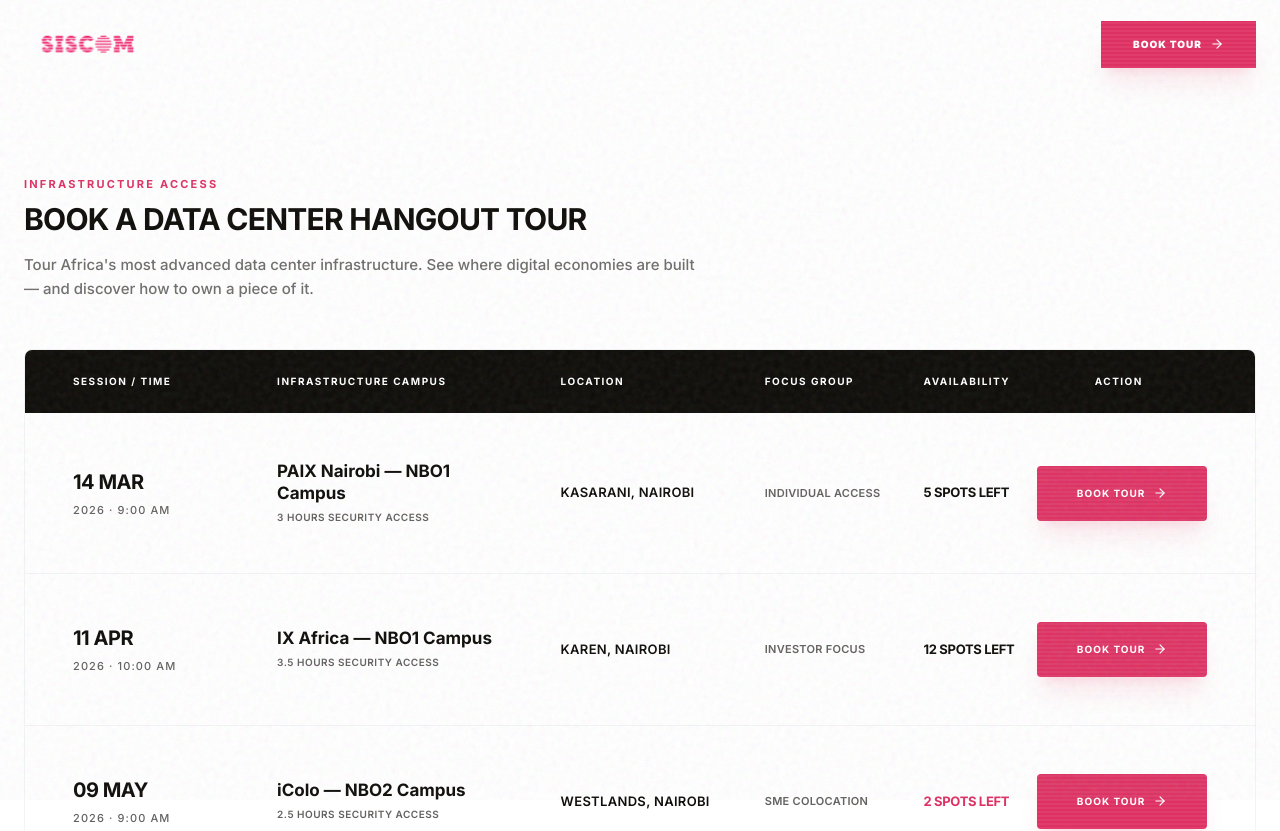
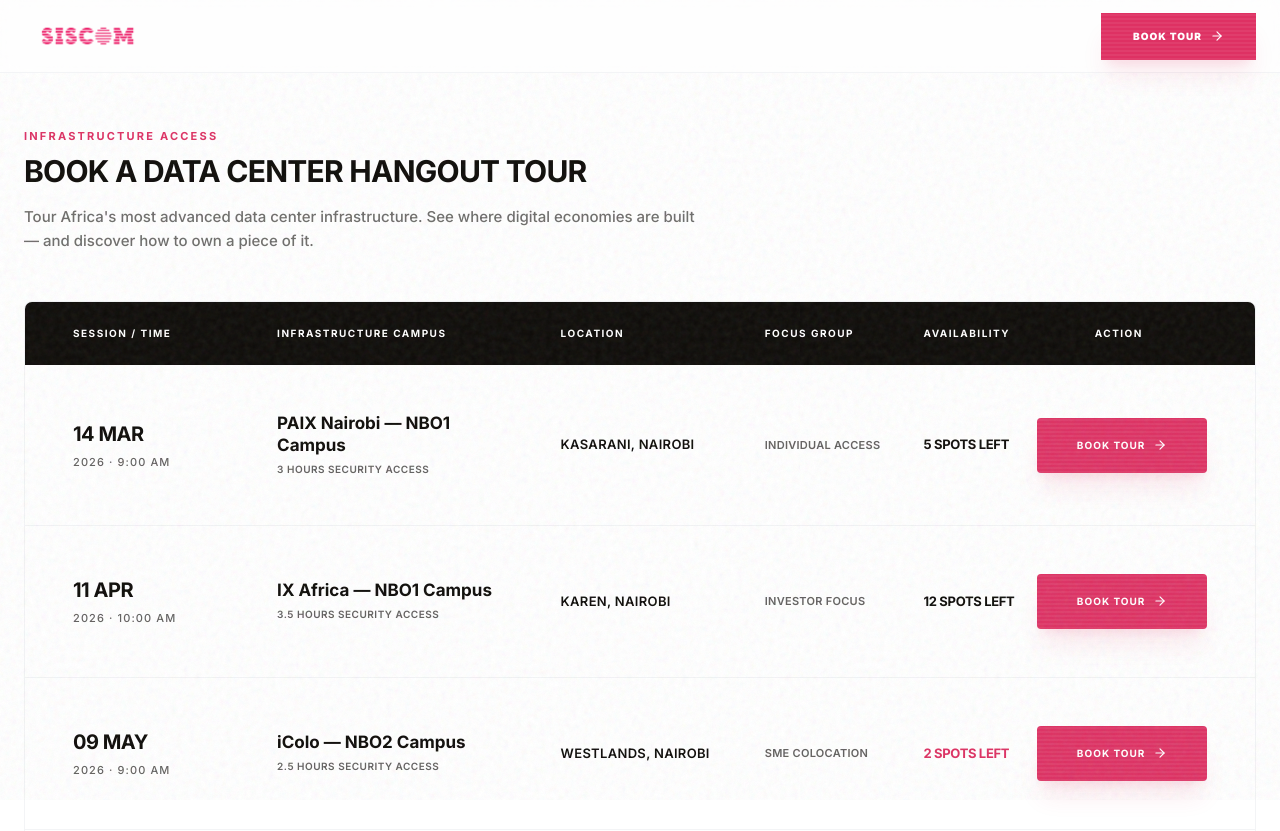
Before and after one commit to CodeWithFin/siscom-tour, a Next.js app: page / in a window 1280 px wide. Shown: the top 831 px of the page. Built offline with nearby package versions, Linux system fonts and the light colour scheme.

Commit message:
style: Reduce top padding on the tours section and refine Navbar's vertical padding and background effects.

```diff
--- a/src/app/page.tsx
+++ b/src/app/page.tsx
@@ -30,7 +30,7 @@
     <main className="relative bg-white selection:bg-crimson selection:text-white overflow-hidden">
       <div className="noise-overlay" />
       <Navbar />
-      <div className="pt-20" id="tours">
+      <div className="pt-8" id="tours">
         <TourCards />
       </div>
       <ScrollToTop />
--- a/src/components/Navbar.jsx
+++ b/src/components/Navbar.jsx
@@ -53,9 +53,9 @@
 
     return (
         <nav
-            className={`absolute top-0 left-0 right-0 z-[100] transition-colors duration-500 py-4 ${scrolled
-                ? 'bg-white/70 backdrop-blur-xl border-b border-gray-100 shadow-sm'
-                : 'bg-transparent'
+            className={`absolute top-0 left-0 right-0 z-[100] transition-all duration-500 py-2 border-b border-gray-100 ${scrolled
+                ? 'bg-white/80 backdrop-blur-xl shadow-sm'
+                : 'bg-white/50 backdrop-blur-sm'
                 }`}
         >
             <div className="max-w-7xl mx-auto px-6 flex items-center justify-between h-14">
```
